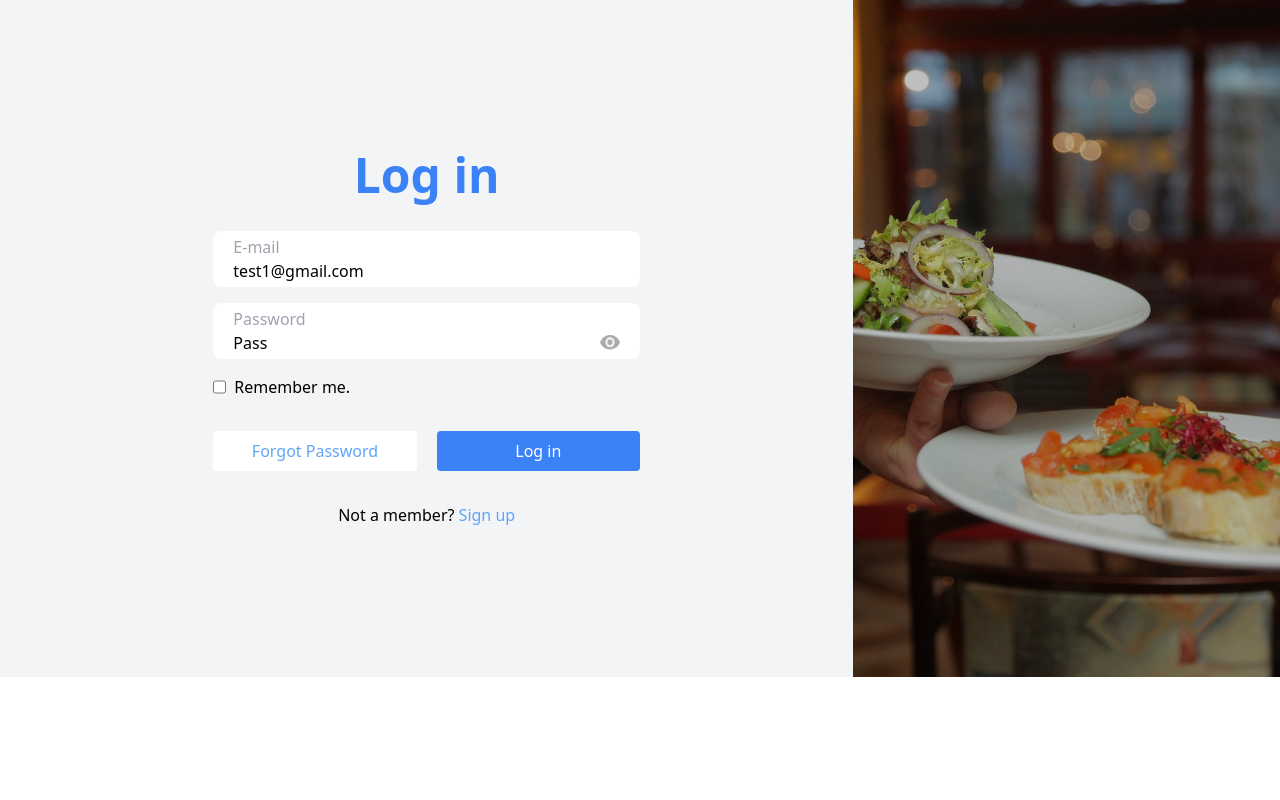
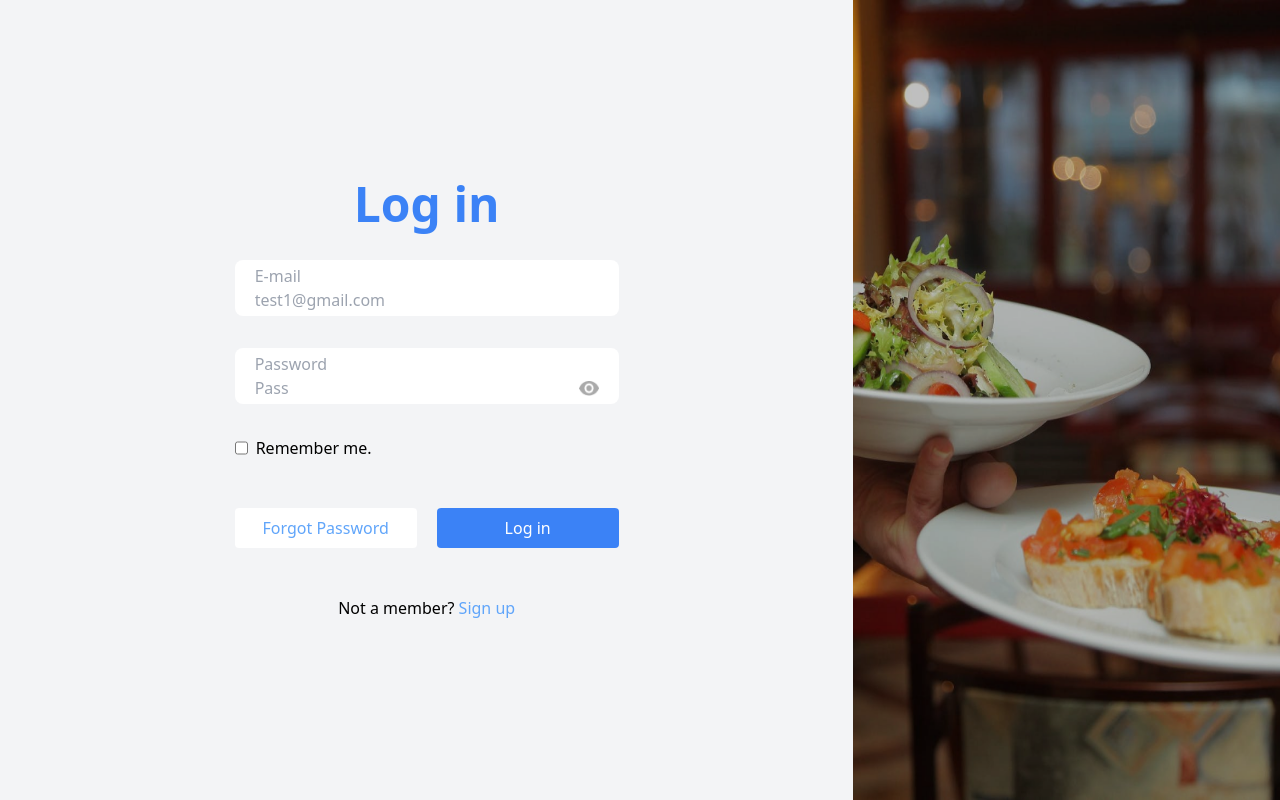
Before and after one commit to mansir93/Amalitech-storefront, a React (Create React App) app: page /login in a window 1280 px wide. Built offline with nearby package versions, Linux system fonts and the light colour scheme.

Commit message:
updates
error handling

```diff
--- a/package.json
+++ b/package.json
@@ -14,6 +14,7 @@
     "react-pro-sidebar": "^1.1.0-alpha.1",
     "react-router-dom": "^6.17.0",
     "react-scripts": "5.0.1",
+    "sweetalert2": "^11.7.32",
     "web-vitals": "^2.1.4"
   },
   "scripts": {
--- a/src/Pages/Login.jsx
+++ b/src/Pages/Login.jsx
@@ -29,34 +29,29 @@ const Login = () => {
     ApiRequest("/Account/Login", "POST", userData, null);
   };
   return (
-    <div>
-      {/* <Navbar /> */}
-      {/* start here  */}
-      <div className="flex bg-gray-100">
-        <div className="flex-[2] flex flex-col justify-center items-center gap-8 w-full">
+    <div className="flex w-full bg-gray-100">
+
+      <div className=" flex flex-col justify-center items-center flex-[2]">
         <h1 className="text-5xl text-blue-500 font-bold">Log in</h1>
-
-          <div className="flex justify-center w-[50%]">
-            <form className="w-full" onSubmit={handleSubmit}>
-              <div className="flex flex-col gap-4 ">
-                <div className="flex flex-col bg-white py-1 px-5 rounded-lg w-[300]">
+        <form className="pt-8" onSubmit={handleSubmit}>
+          <div className="flex flex-col gap-8 w-96">
+            <div className="flex flex-col bg-white py-1 px-5 rounded-lg">
               <label className=" text-gray-400">E-mail</label>
               <input
                 type="email"
-                    className="w-full email placeholder:text-black bg-none outline-none"
+                className="w-full email  bg-none outline-none"
                 placeholder="test1@gmail.com"
                 onChange={handleChange}
               />
             </div>
-                <div className="flex flex-col bg-white py-1 px-5 rounded-lg w-[300]">
+            <div className="flex flex-col bg-white py-1 px-5 rounded-lg">
               <label className=" text-gray-400">Password</label>
               <div className="flex justify-between items-center">
                 <input
                   type="password"
-                      className="password placeholder:text-black bg-none outline-none"
+                  className="password bg-none outline-none"
                   placeholder="Pass"
                   onChange={handleChange}
-
                 />
                 <span>
                   <img
@@ -78,7 +73,10 @@ const Login = () => {
               >
                 Forgot Password
               </Link>
-                  <button type="submit" className="bg-blue-500 text-white text-center rounded flex-1 p-2">
+              <button
+                type="submit"
+                className="bg-blue-500 text-white text-center rounded flex-1 p-2"
+              >
                 Log in
               </button>
             </div>
@@ -93,12 +91,9 @@ const Login = () => {
           </div>
         </form>
       </div>
+      <div className="flex-1">
+        <img src={LoginImg} className="w-full h-screen" alt="LoginImg" />
       </div>
-        <div className="flex-1">
-          <img src={LoginImg} alt="LoginImg" />
-        </div>
-      </div>
-      {/* end here  */}
     </div>
   );
 };
--- a/src/Pages/Signup.jsx
+++ b/src/Pages/Signup.jsx
@@ -1,13 +1,14 @@
-import React, { useState } from "react";
+import React, { useEffect, useState } from "react";
 import SideImage from "../Assets/signup.png";
 import Navbar from "../Components/Navbar";
 import { Link } from "react-router-dom";
 import { useAxios } from "../utils/ApiHook";
+import Swal from "sweetalert2";
 
 const Signup = () => {
   const { data, error, isLoading, ApiRequest } = useAxios();
-  console.log("isLoading", isLoading);
-  console.log("error", error);
+  // console.log("isLoading", isLoading);
+  // console.log("error", error);
   console.log("data", data);
 
   const initial = {
@@ -32,6 +33,14 @@ const Signup = () => {
     e.preventDefault();
     ApiRequest("/Account/Register", "POST", userData, null);
   };
+  useEffect(() => {
+    if (data && !isLoading && !error) {
+      Swal.fire("success", `${data.message}`, "success");
+    }
+    if (error && error.detail) {
+      Swal.fire("error", `${error.detail}`, "error");
+    }
+  }, [data, isLoading, error]);
 
   return (
     <>
@@ -52,7 +61,7 @@ const Signup = () => {
                   onChange={handleChange}
                   name="firstName"
                   type="text"
-                  className="text-stone-300 "
+                  className="outline-none w-full"
                   placeholder="write name here..."
                   required
                 />
@@ -63,7 +72,7 @@ const Signup = () => {
                   onChange={handleChange}
                   name="lastName"
                   type="text"
-                  className="text-stone-300"
+                  className="outline-none w-full"
                   placeholder="write name here"
                   required
                 />
@@ -77,6 +86,7 @@ const Signup = () => {
                 onChange={handleChange}
                 name="email"
                 type="email"
+                className="outline-none w-full"
                 placeholder="test1@gmail.com"
                 required
               />
@@ -89,6 +99,7 @@ const Signup = () => {
                 onChange={handleChange}
                 type="password"
                 name="password"
+                className="outline-none w-full"
                 placeholder="**************"
                 required
               />
@@ -101,10 +112,24 @@ const Signup = () => {
                 onChange={handleChange}
                 name="confirmPassword"
                 type="password"
+                className="outline-none w-full"
                 placeholder="**************"
                 required
               />
             </div>
+              <div className="mb-4">
+                {error?.errors?.Password ? (
+                  <span className="text-red-400">
+                    {error.errors.Password[0]}
+                  </span>
+                ) : (
+                  error?.errors?.ConfirmPassword && (
+                    <span className="text-red-400">
+                      {error.errors.ConfirmPassword[0]}
+                    </span>
+                  )
+                )}
+              </div>
             <div className="text-center">
               <div className="mb-5">
                 <button
@@ -117,7 +142,6 @@ const Signup = () => {
               <p className="mb-6">
                 Already A Member?
                 <Link to="/login" className="text-blue-500">
-                  {" "}
                   Log In
                 </Link>
               </p>
--- a/src/utils/ApiHook.js
+++ b/src/utils/ApiHook.js
@@ -41,7 +41,7 @@ export function useAxios() {
     } catch (error) {
       setError(error.response.data);
       if (!token) {
-        navigate("/login");
+        // navigate("/login");
       }
     } finally {
       setIsLoading(false);
```
Also changed, not shown: 1 other file (tests, documents, lock files or other folders). Lines whose indentation alone changed are shown as unchanged.
